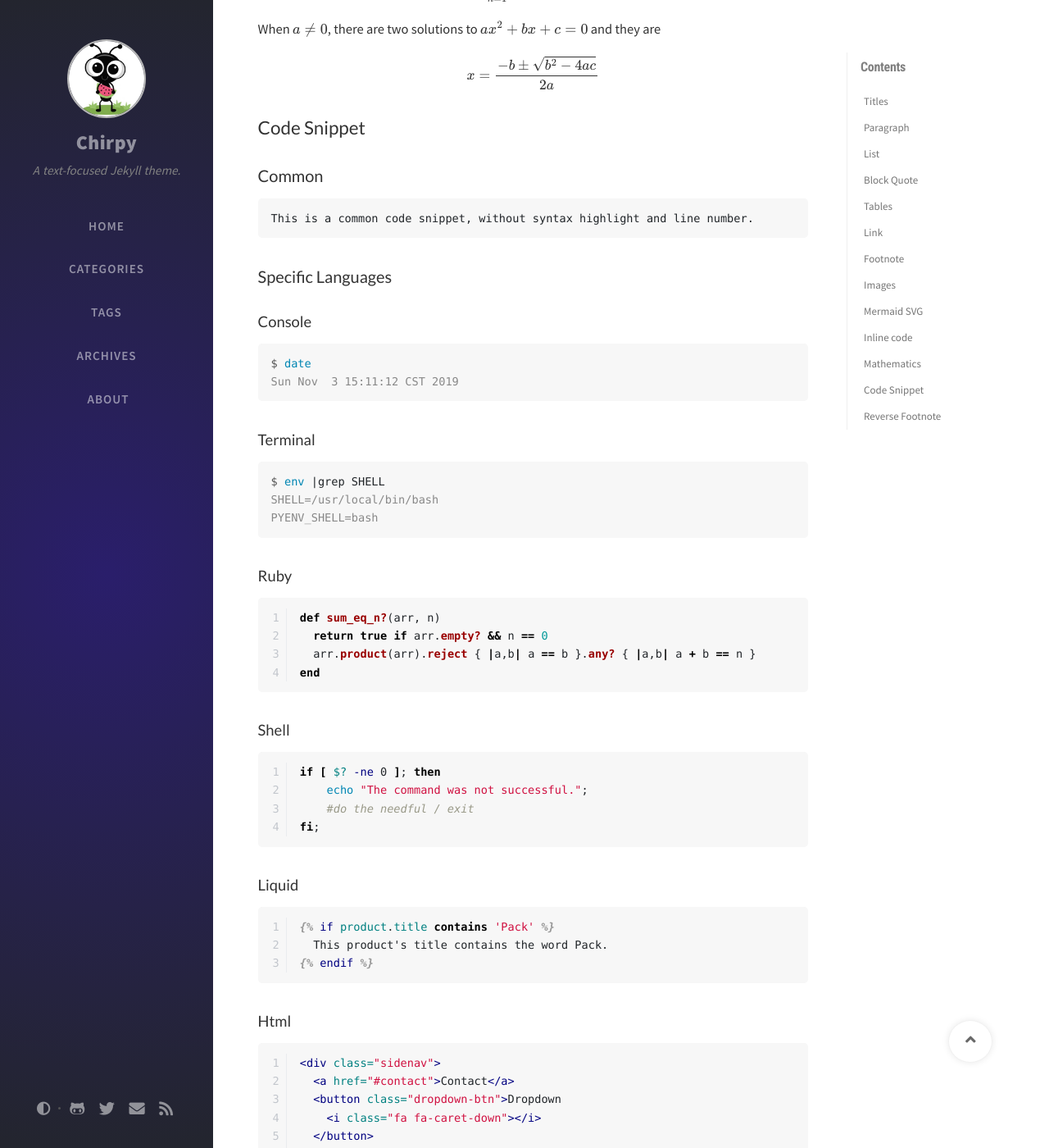
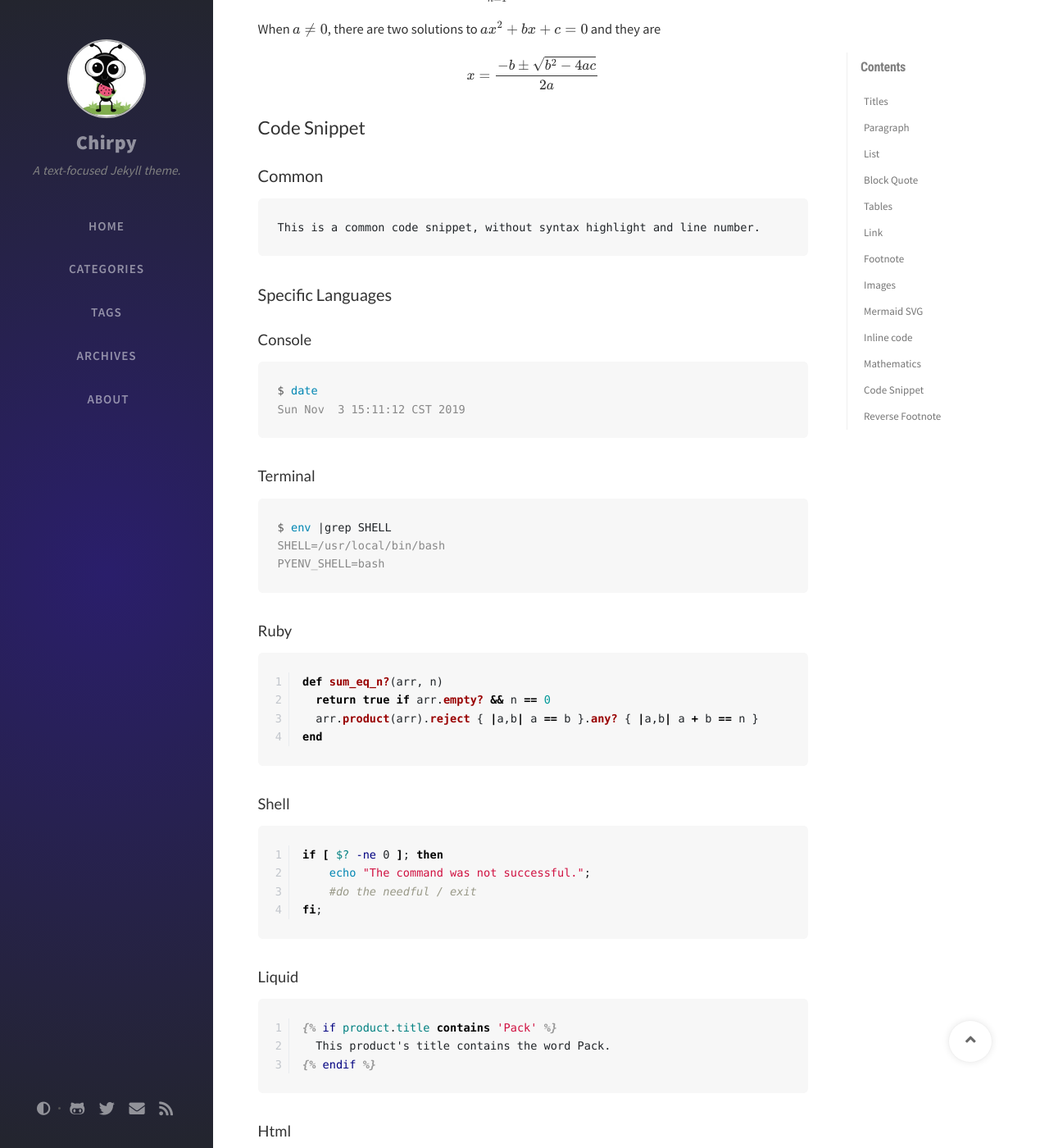
Before and after one commit to nicetrykiddo/writeups, a Jekyll site: the page built from _posts/2019-08-08-text-and-typography.md, in a window 1280 px wide and 1400 px high, scrolled down 4841 px. Shown: the whole window at 82% size. Built offline with Jekyll 4.4.1, drawn with Linux system fonts in a browser that asks for light colours; nearby versions of some CDN libraries; comment, search, counter and statistics services are not loaded.

Commit message:
Optimize code snippet background color

```diff
--- a/assets/css/_addon/syntax.scss
+++ b/assets/css/_addon/syntax.scss
@@ -36,11 +36,11 @@ html[mode=dark] {
 }
 
 %code-snippet-radius {
-  border-radius: 5px;
+  border-radius: 6px;
 }
 
 %code-snippet-padding {
-  padding: 0.8rem 1rem;
+  padding: 1.5rem;
 }
 
 $code-font-size: 0.85rem;
@@ -69,8 +69,8 @@ div > pre {
 
   overflow: auto;
   .lineno {
-    margin: 0.8rem 0;
-    padding: 0 0.5rem;
+    margin-left: .2rem;
+    padding-right: .5rem;
     min-width: 2.2rem;
     text-align: right;
     color: var(--highlight-lineno-color);
@@ -131,8 +131,7 @@ code {
 }
 
 td.rouge-code {
-  padding-left: 1rem;
-  padding-right: 1rem;
+  padding: 1.5rem 1.5rem 1.5rem 1rem;
 }
 
 /* Hide line numbers for default, console, and terminal code snippets */
--- a/assets/css/_colors/dark-syntax.scss
+++ b/assets/css/_colors/dark-syntax.scss
@@ -8,22 +8,22 @@
 
 @mixin dark-syntax {
   /* -----  My styles ------ */
-  --highlight-bg-color: #272822;
+  --highlight-bg-color: #252525;
   --highlighter-rouge-color: #de6b18;
   --highlight-lineno-color: #6c6c6d;
-  --highlight-lineno-border-color: #3c4042;
-  --inline-code-bg: var(--highlight-bg-color);
+  --highlight-lineno-border-color: #303435;
+  --inline-code-bg: #272822;
 
   .highlight {
     .gp { color: #818c96; }
   }
 
-  pre { color: #818c96; } /* override Bootstrap */
+  pre { color: #bfbfbf; } /* override Bootstrap */
   kbd { background-color: black; }
 
   /* syntax highlight colors from https://raw.githubusercontent.com/jwarby/pygments-css/master/monokai.css */
-  .highlight pre { background-color: #272822; }
-  .highlight .hll { background-color: #272822; }
+  .highlight pre { background-color: var(--highlight-bg-color); }
+  .highlight .hll { background-color: var(--highlight-bg-color); }
   .highlight .c { color: #75715e; } /* Comment */
   .highlight .err { color: #960050; background-color: #1e0010; } /* Error */
   .highlight .k { color: #66d9ef; } /* Keyword */
```
